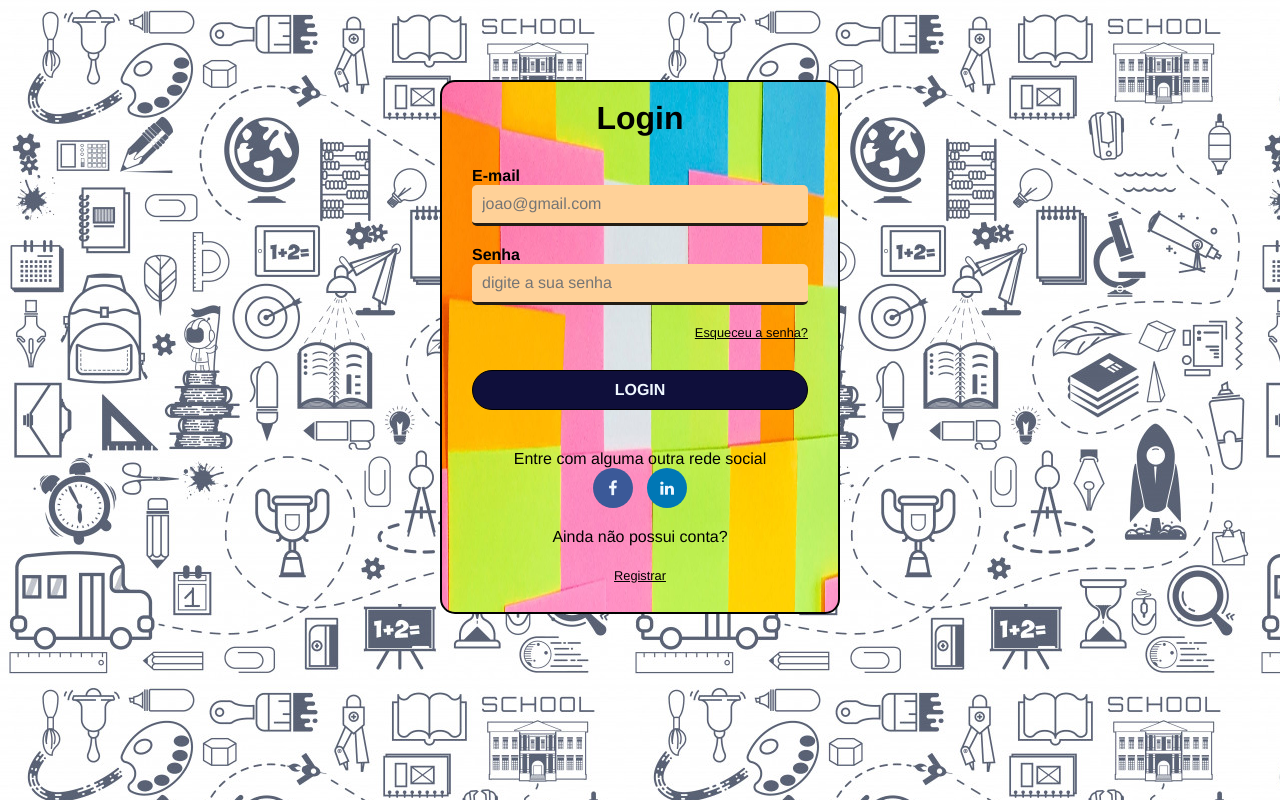
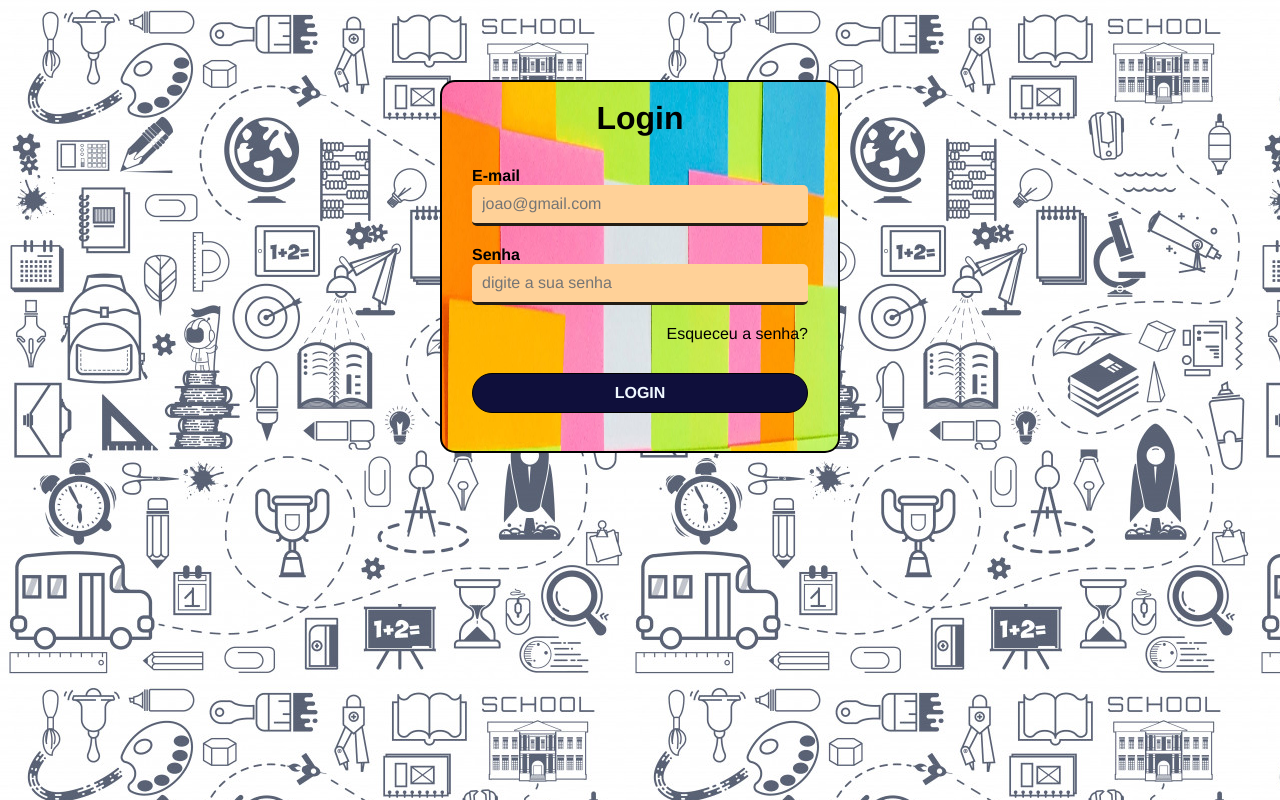
Before and after one commit to Danilo-Medeiros060/validacao_formulario, a plain HTML site: page code/index.html in a window 1280 px wide. Drawn offline with Linux system fonts and the light colour scheme.

Commit message:
css_final2

```diff
--- a/code/estilo.css
+++ b/code/estilo.css
@@ -19,11 +19,13 @@ textarea:focus, input:focus {
 }
 
 a {
-    font-size: .8rem; /* proporcional a telas*/
+    font-size: 1rem; /* proporcional a telas*/
+    text-decoration: none;
 }
 
 a:hover {
-    color: goldenrod;
+    color: rgb(0, 0, 0);
+    font-weight: bold;
 }
 
 /* login */
@@ -45,7 +47,6 @@ a:hover {
 
 form {
     margin-top:30px;
-    margin-bottom: 40px;
 }
 
 label, input {
@@ -93,7 +94,7 @@ input[type="submit"]{
 }
 
 input[type="submit"]:hover {
-    background-color: rgb(6, 6, 138);
+    background-color: rgb(32, 32, 100);
     transition: .4s;
 }
 
@@ -120,9 +121,3 @@ input[type="submit"]:hover {
 .fa-linkedin {
     background-color: #0077B5;
 }
-
-/* registrar */
-
-#registrar {
-    margin-bottom: 10px;
-}
--- a/code/index.html
+++ b/code/index.html
@@ -23,17 +23,6 @@
                 <a href="#" id="forgot-pass">Esqueceu a senha?</a>
                 <input type="submit" value="login">
             </form>
-
-            <div id="redes_socias">
-                <p>Entre com alguma outra rede social</p>
-                <i class="fa fa-facebook-f"></i>
-                <i class="fa fa-linkedin"></i>
-            </div>
-
-            <div id="registrar">
-                <p>Ainda não possui conta?</p>
-                <a href="#">Registrar</a>
-            </div>
         </div>
     </body>
 </html>
```
